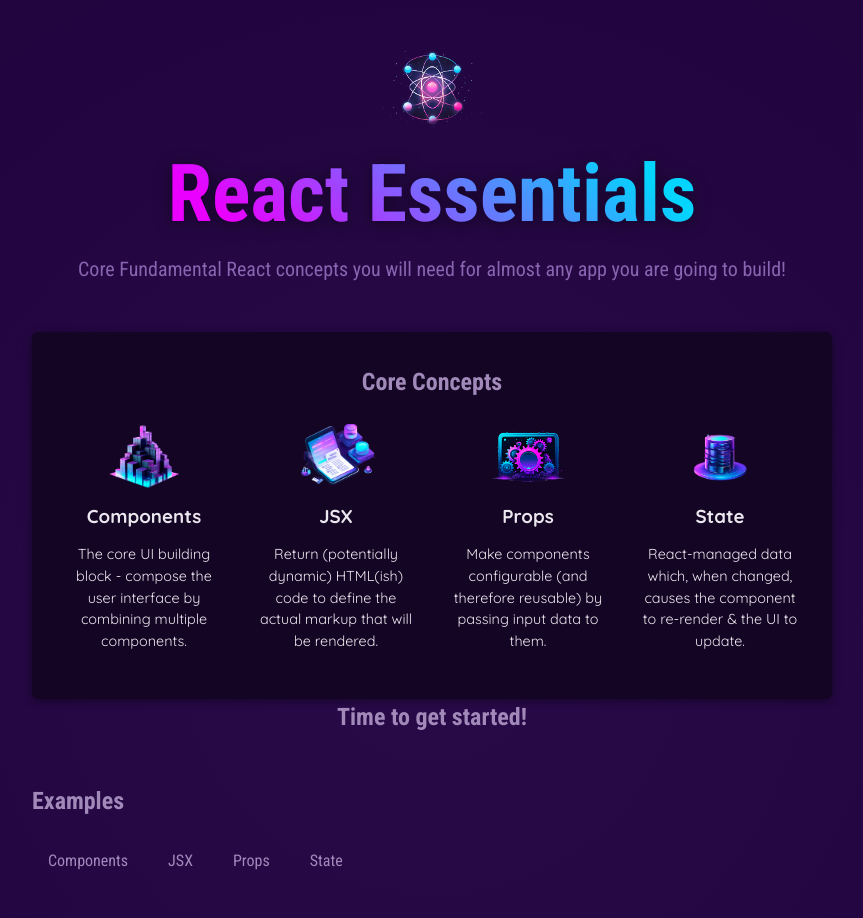
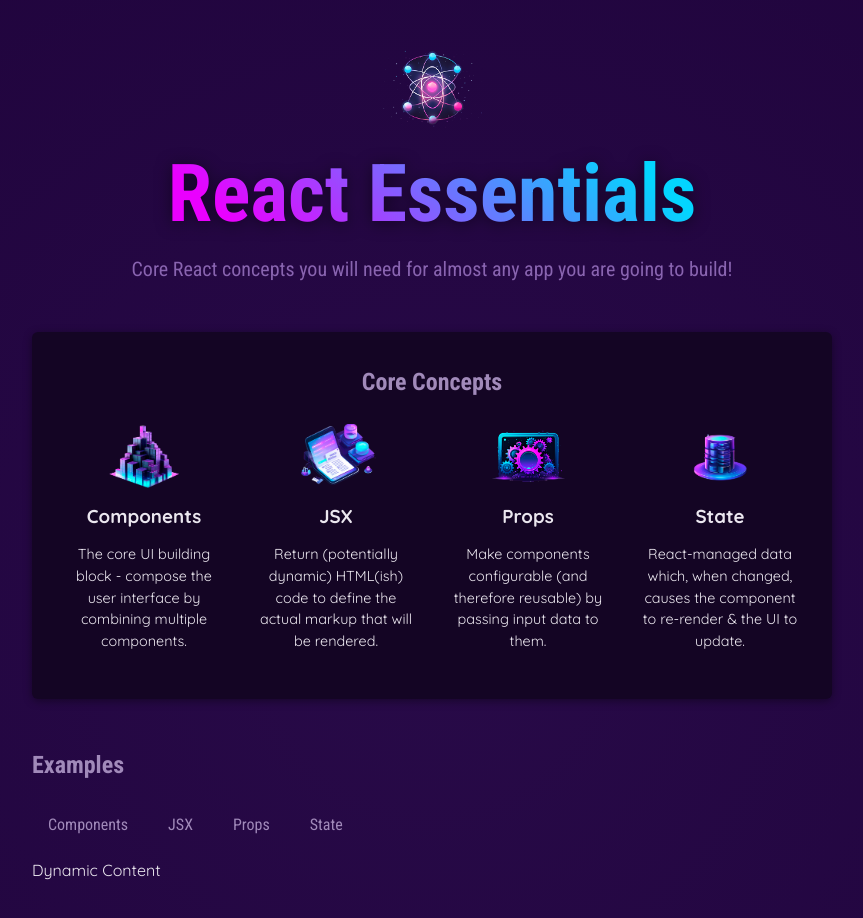
Before and after one commit to martino-bianco/react-first-project, a React (Vite) app: page / in a window 1280 px wide. Shown: the top 918 px of the page, without its empty margins (208-1071 px from the left). Built offline with nearby package versions, Linux system fonts and the light colour scheme.

Commit message:
adding party.js

```diff
--- a/src/App.jsx
+++ b/src/App.jsx
@@ -30,7 +30,7 @@
             <CoreConcept {...CORE_CONCEPTS[3]} />
           </ul>
         </section>
-        <h2>Time to get started!</h2>
+
         <section id="examples">
           <h2>Examples</h2>
           <menu>
@@ -39,6 +39,7 @@
             <TabButton>Props</TabButton>
             <TabButton>State</TabButton>
           </menu>
+          Dynamic Content
         </section>
       </main>
     </div>
--- a/src/components/Header.jsx
+++ b/src/components/Header.jsx
@@ -13,8 +13,8 @@
       <img src={reactImg} alt="Stylized atom" />
       <h1>React Essentials</h1>
       <p>
-        {description} Fundamental React concepts you will need for almost any
-        app you are going to build!
+        {description} React concepts you will need for almost any app you are
+        going to build!
       </p>
     </header>
   );
```
Also changed, not shown: src/party.js (added).
